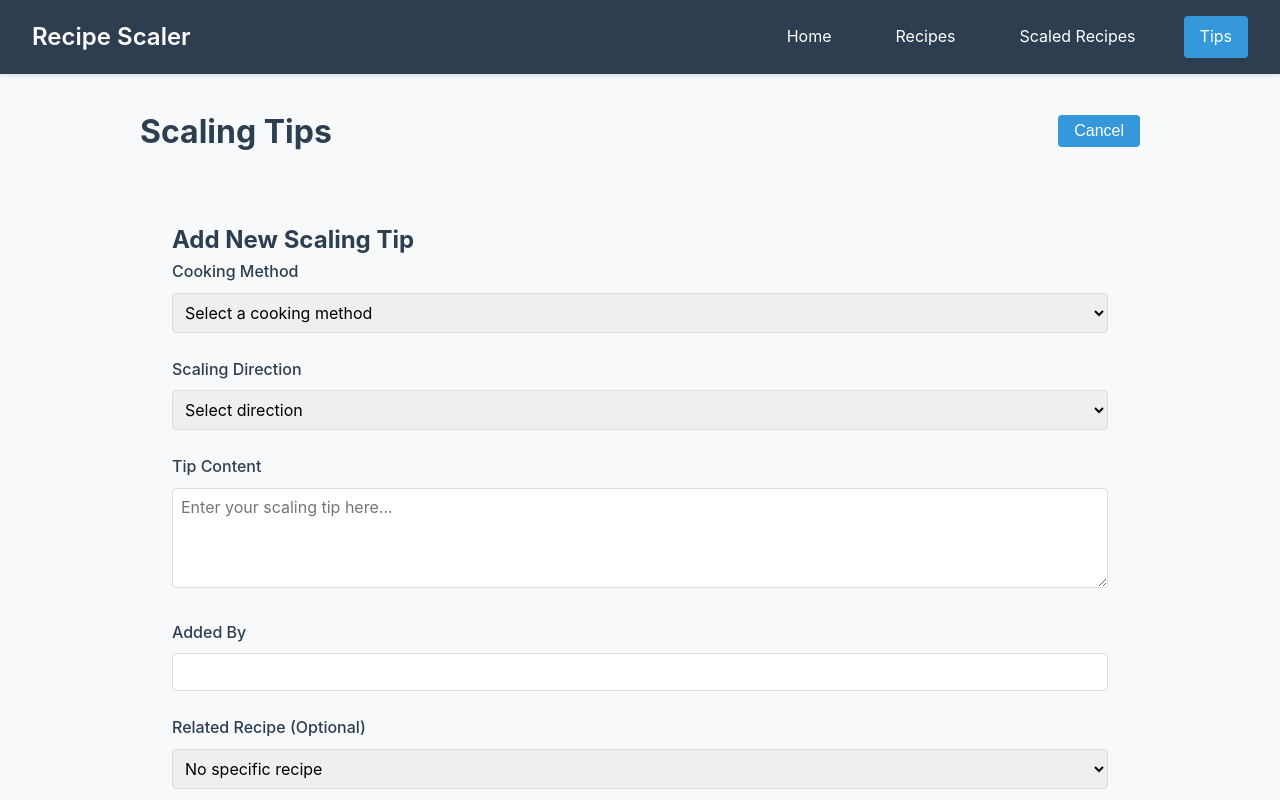
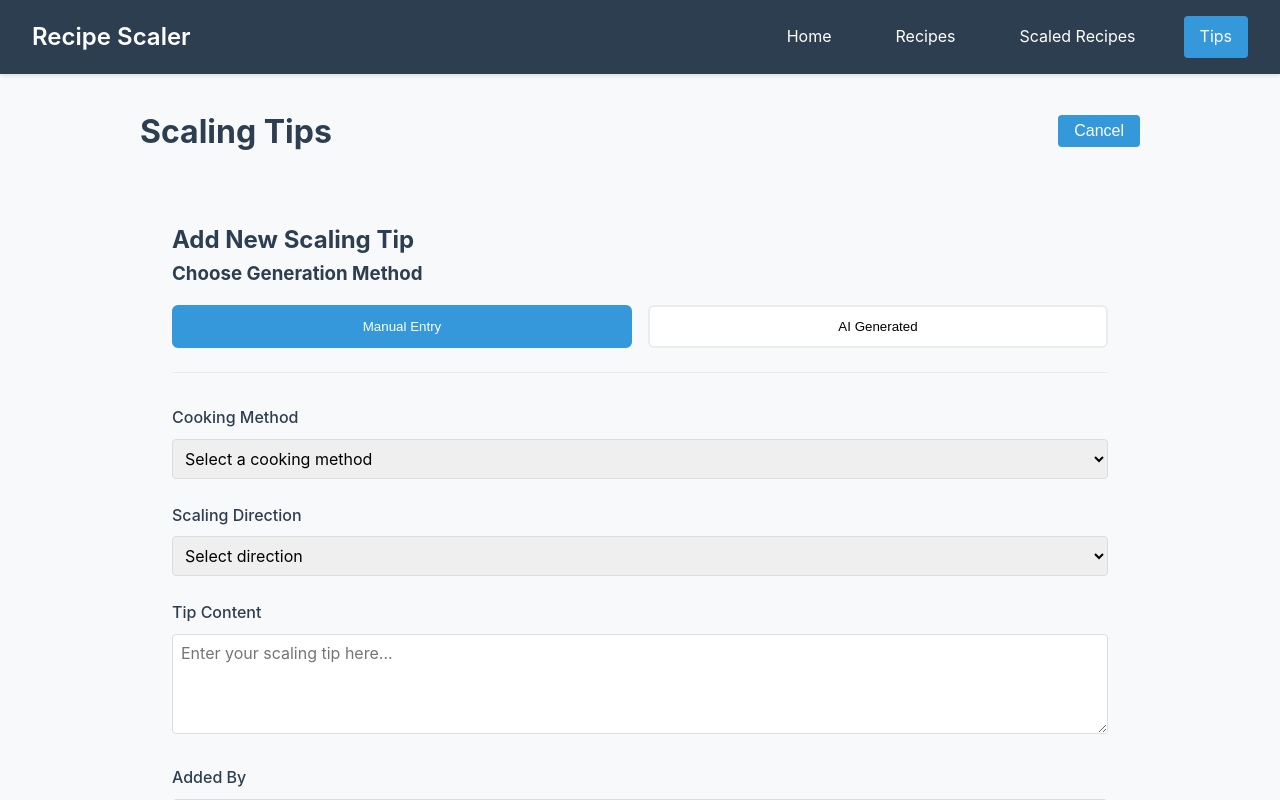
Before and after one commit to vrosales2004/recipe_scaler_frontend, a Vue app: page /tips in a window 1280 px wide. Both pictures are taken after a click on the button "Add Tip". Shown: the top 800 px of the page. Built offline with nearby package versions, Linux system fonts and the light colour scheme.

Commit message:
changes that allow for tips page usage

```diff
--- a/src/views/Tips.vue
+++ b/src/views/Tips.vue
@@ -10,6 +10,26 @@
     <!-- Add Tip Form -->
     <div v-if="showAddTipForm" class="add-tip-form">
       <h2>Add New Scaling Tip</h2>
+
+      <!-- Tip Generation Method Selection -->
+      <div class="generation-method-section">
+        <h3>Choose Generation Method</h3>
+        <div class="method-buttons">
+          <button
+            @click="tipGenerationMethod = 'manual'"
+            :class="['method-btn', { active: tipGenerationMethod === 'manual' }]"
+          >
+            Manual Entry
+          </button>
+          <button
+            @click="tipGenerationMethod = 'ai'"
+            :class="['method-btn', { active: tipGenerationMethod === 'ai' }]"
+          >
+            AI Generated
+          </button>
+        </div>
+      </div>
+
       <form @submit.prevent="handleAddTip">
         <div class="form-group">
           <label for="cookingMethod">Cooking Method</label>
@@ -30,6 +50,8 @@
           </select>
         </div>
 
+        <!-- Manual Entry Fields -->
+        <div v-if="tipGenerationMethod === 'manual'" class="manual-fields">
           <div class="form-group">
             <label for="content">Tip Content</label>
             <textarea
@@ -44,6 +66,20 @@
           <div class="form-group">
             <label for="addedBy">Added By</label>
             <input v-model="newTip.addedBy" type="text" id="addedBy" required />
+          </div>
+        </div>
+
+        <!-- AI Generation Fields -->
+        <div v-if="tipGenerationMethod === 'ai'" class="ai-fields">
+          <div class="ai-info">
+            <h4>AI Tip Generation</h4>
+            <p>Our AI will generate scaling tips based on the cooking method, scaling direction, and optionally a specific recipe.</p>
+          </div>
+
+          <div class="form-group">
+            <label for="aiAddedBy">Added By</label>
+            <input v-model="newTip.addedBy" type="text" id="aiAddedBy" required />
+          </div>
         </div>
 
         <div class="form-group">
@@ -103,12 +139,14 @@
 import { ref, reactive } from 'vue'
 import { storeToRefs } from 'pinia'
 import { useRecipeStore } from '@/stores/recipe'
+import { scalingTipsApi } from '@/services/api'
 import type { ScalingTip } from '@/stores/recipe'
 
 const recipeStore = useRecipeStore()
 const { tips, recipes, loading } = storeToRefs(recipeStore)
 
 const showAddTipForm = ref(false)
+const tipGenerationMethod = ref<'manual' | 'ai'>('manual')
 const availableMethods = ['baking', 'frying', 'boiling', 'grilling', 'roasting', 'steaming']
 
 const newTip = reactive({
@@ -125,14 +163,23 @@ const getRecipeName = (recipeId: string): string => {
 }
 
 const handleAddTip = async () => {
-  // TODO: Implement API call to add tip
   console.log('Adding tip:', newTip)
 
-  // For now, just add to local state
+  if (tipGenerationMethod.value === 'manual') {
+    // Manual tip creation
     const tip: ScalingTip = {
       ...newTip,
       tipId: Date.now().toString(),
       relatedRecipeId: newTip.relatedRecipeId || undefined
+    }
+
+    // Add to the store
+    recipeStore.tips.push(tip)
+    console.log('Manual tip added to store:', tip)
+    console.log('Total tips in store:', recipeStore.tips.length)
+  } else {
+    // AI tip generation
+    await generateAITips()
   }
 
   // Reset form
@@ -144,10 +191,113 @@ const handleAddTip = async () => {
   showAddTipForm.value = false
 }
 
+const generateAITips = async () => {
+  try {
+    console.log('Generating AI tips...')
+
+    // Find the selected recipe if one is chosen
+    const selectedRecipe = newTip.relatedRecipeId
+      ? recipes.value.find(r => r.recipeId === newTip.relatedRecipeId)
+      : null
+
+    if (selectedRecipe) {
+      // Generate tips for a specific recipe
+      const recipeContext = {
+        recipeId: selectedRecipe.recipeId,
+        name: selectedRecipe.name,
+        originalServings: selectedRecipe.originalServings,
+        targetServings: newTip.direction === 'up' ? selectedRecipe.originalServings * 2 : selectedRecipe.originalServings / 2,
+        ingredients: selectedRecipe.ingredients,
+        cookingMethods: selectedRecipe.cookingMethods
+      }
+
+      console.log('Generating AI tips for recipe:', recipeContext)
+
+      try {
+        // Call the AI tip generation API
+        const response = await scalingTipsApi.requestTipGeneration({ recipeContext })
+        console.log('AI tip generation response:', response)
+
+        if (response.tipIds && response.tipIds.length > 0) {
+          // Fetch the generated tips and add them to the store
+          for (const tipId of response.tipIds) {
+            try {
+              const tipData = await scalingTipsApi.getScalingTips({
+                cookingMethod: newTip.cookingMethod,
+                direction: newTip.direction as 'up' | 'down',
+                relatedRecipeId: selectedRecipe.recipeId
+              })
+
+              if (tipData.length > 0) {
+                const aiTip: ScalingTip = {
+                  tipId: tipData[0]._id,
+                  cookingMethod: tipData[0].cookingMethod,
+                  direction: tipData[0].direction,
+                  content: tipData[0].text,
+                  addedBy: newTip.addedBy,
+                  relatedRecipeId: tipData[0].relatedRecipeId || selectedRecipe.recipeId
+                }
+
+                recipeStore.tips.push(aiTip)
+                console.log('AI tip added to store:', aiTip)
+              }
+            } catch (fetchError) {
+              console.warn('Failed to fetch generated tip:', fetchError)
+            }
+          }
+        } else {
+          throw new Error('No tips were generated')
+        }
+      } catch (apiError) {
+        console.warn('AI tip generation failed, creating fallback tip:', apiError)
+
+        // Fallback: Create a placeholder AI-generated tip
+        const fallbackTip: ScalingTip = {
+          tipId: `ai-fallback-${Date.now()}`,
+          cookingMethod: newTip.cookingMethod,
+          direction: newTip.direction as 'up' | 'down',
+          content: `AI-generated tip for ${newTip.cookingMethod} when scaling ${newTip.direction} for ${selectedRecipe.name}. Consider adjusting cooking times and temperatures when scaling recipes.`,
+          addedBy: newTip.addedBy,
+          relatedRecipeId: selectedRecipe.recipeId
+        }
+
+        recipeStore.tips.push(fallbackTip)
+        console.log('Fallback AI tip added to store:', fallbackTip)
+      }
+    } else {
+      // Generate general tips for cooking method and direction
+      console.log('Generating general AI tips for:', newTip.cookingMethod, newTip.direction)
+
+      // For general tips, create a fallback since we don't have a specific recipe context
+      const generalTip: ScalingTip = {
+        tipId: `ai-general-${Date.now()}`,
+        cookingMethod: newTip.cookingMethod,
+        direction: newTip.direction as 'up' | 'down',
+        content: `AI-generated general tip for ${newTip.cookingMethod} when scaling ${newTip.direction}. When scaling recipes, consider adjusting cooking times, temperatures, and ingredient ratios accordingly.`,
+        addedBy: newTip.addedBy,
+        relatedRecipeId: undefined
+      }
+
+      recipeStore.tips.push(generalTip)
+      console.log('General AI tip added to store:', generalTip)
+    }
+
+    console.log('Total tips in store:', recipeStore.tips.length)
+  } catch (error) {
+    console.error('Error generating AI tips:', error)
+    alert('Failed to generate AI tips. Please try again.')
+  }
+}
+
 const removeTip = async (tipId: string) => {
   if (confirm('Are you sure you want to remove this tip?')) {
-    // TODO: Implement API call to remove tip
-    console.log('Removing tip:', tipId)
+    // Remove from store
+    const index = recipeStore.tips.findIndex(tip => tip.tipId === tipId)
+    if (index > -1) {
+      recipeStore.tips.splice(index, 1)
+      console.log('Tip removed from store:', tipId)
+      console.log('Remaining tips in store:', recipeStore.tips.length)
+    }
   }
 }
 </script>
@@ -170,6 +320,67 @@ const removeTip = async (tipId: string) => {
   padding: 2rem;
   border-radius: 8px;
   margin-bottom: 2rem;
+}
+
+.generation-method-section {
+  margin-bottom: 2rem;
+  padding-bottom: 1.5rem;
+  border-bottom: 1px solid #e9ecef;
+}
+
+.generation-method-section h3 {
+  margin-bottom: 1rem;
+  color: #2c3e50;
+}
+
+.method-buttons {
+  display: flex;
+  gap: 1rem;
+}
+
+.method-btn {
+  flex: 1;
+  padding: 0.75rem 1rem;
+  border: 2px solid #e9ecef;
+  background: white;
+  border-radius: 6px;
+  cursor: pointer;
+  font-weight: 500;
+  transition: all 0.2s;
+}
+
+.method-btn.active {
+  border-color: #3498db;
+  background-color: #3498db;
+  color: white;
+}
+
+.method-btn:hover:not(.active) {
+  border-color: #3498db;
+  color: #3498db;
+}
+
+.manual-fields, .ai-fields {
+  margin-top: 1rem;
+}
+
+.ai-info {
+  background-color: #e8f4fd;
+  padding: 1rem;
+  border-radius: 6px;
+  margin-bottom: 1.5rem;
+  border-left: 4px solid #3498db;
+}
+
+.ai-info h4 {
+  margin: 0 0 0.5rem 0;
+  color: #2c3e50;
+}
+
+.ai-info p {
+  margin: 0;
+  color: #7f8c8d;
+  font-size: 0.9rem;
 }
 
 .form-group {
@@ -308,4 +519,14 @@ const removeTip = async (tipId: string) => {
   padding: 2rem;
   color: #7f8c8d;
 }
+
+@media (max-width: 768px) {
+  .method-buttons {
+    flex-direction: column;
+  }
+
+  .add-tip-form {
+    padding: 1rem;
+  }
+}
 </style>
```
Lines whose indentation alone changed are shown as unchanged.
